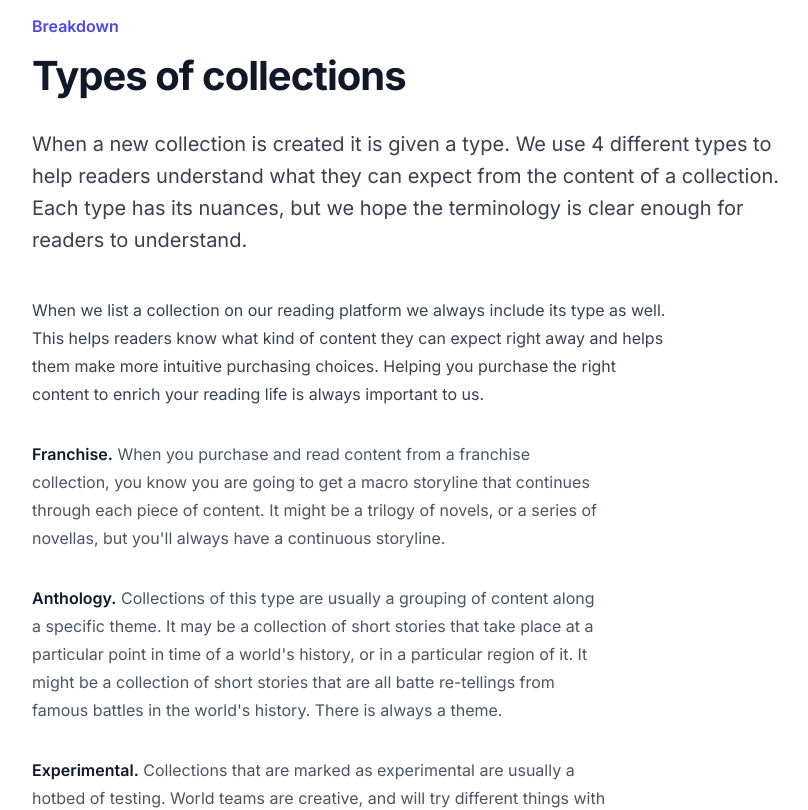
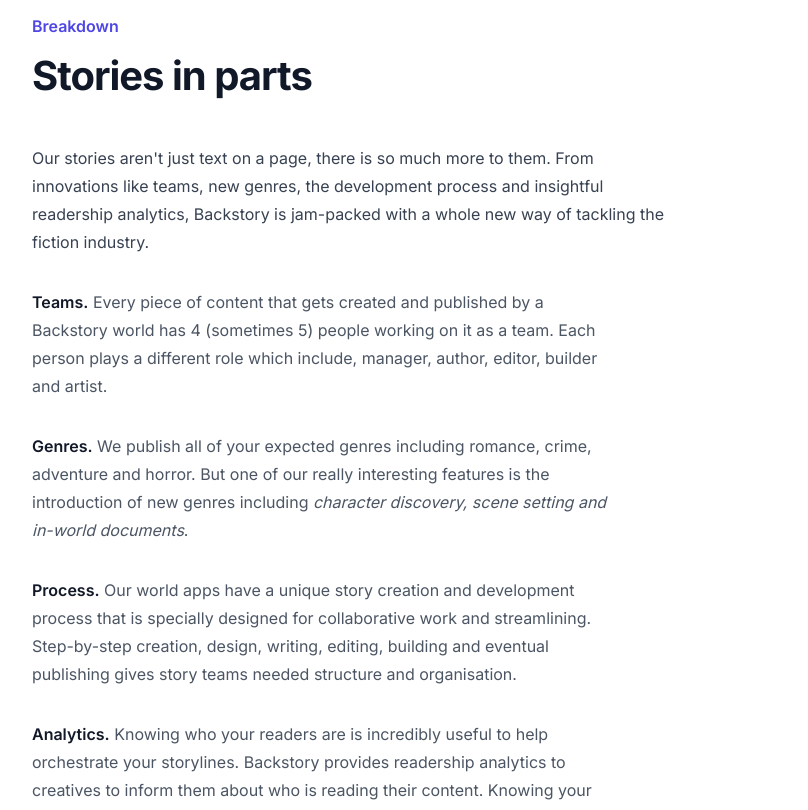
Before and after one commit to BackStoryOrg/website, a Next.js app: page /guides/stories in a window 1280 px wide. Shown: the part 1320-2130 px from the top of the page, without its empty margins (224-1032 px from the left). Built offline with nearby package versions, Linux system fonts and the light colour scheme.

Commit message:
Update Stories

```diff
--- a/src/components/guides/Stories.tsx
+++ b/src/components/guides/Stories.tsx
@@ -34,7 +34,7 @@ export function StoriesContent1() {
                 We organise stories into <a href="https://www.backstory.ink/guides/collections" className="text-base leading-7 text-indigo-600">collections</a> to help readers understand how they are tied together. We produce different types of collections to help make it easier to group different types of stories together.
               </p>
               <p className="mt-8">
-                Our stories aren&apos;t just narratives with a beginning, middle and end, we include all kinds of other content as well. From diary extracts, magic potion recipes, to in-character travel journals and famous battle re-tellings. Our content types bring all kinds of creatives to our fictional worlds from authors to travel bloggers and everything in between.
+                Our stories aren&apos;t just narratives with a beginning, middle and end, we include all kinds of other content as well. From diary extracts, magic potion recipes, to in-character travel journals and famous battle re-tellings. Our content types bring all kinds of creatives to our fictional worlds from authors to travel bloggers and everyone in between.
               </p>
             </div>
           </div>
@@ -49,33 +49,33 @@ export function StoriesContent2() {
     <div className="bg-white px-6 py-32 lg:px-8">
       <div className="mx-auto max-w-3xl text-base leading-7 text-gray-700">
         <p className="text-base font-semibold leading-7 text-indigo-600">Breakdown</p>
-        <h1 className="mt-2 text-3xl font-bold tracking-tight text-gray-900 sm:text-4xl">Types of collections</h1>
+        <h1 className="mt-2 text-3xl font-bold tracking-tight text-gray-900 sm:text-4xl">Stories in parts</h1>
         <p className="mt-6 text-xl leading-8">
-          When a new collection is created it is given a type. We use 4 different types to help readers understand what they can expect from the content of a collection. Each type has its nuances, but we hope the terminology is clear enough for readers to understand.
+
         </p>
         <div className="mt-10 max-w-2xl">
           <p>
-            When we list a collection on our reading platform we always include its type as well. This helps readers know what kind of content they can expect right away and helps them make more intuitive purchasing choices. Helping you purchase the right content to enrich your reading life is always important to us.
+            Our stories aren&apos;t just text on a page, there is so much more to them. From innovations like teams, new genres, the development process and insightful readership analytics, Backstory is jam-packed with a whole new way of tackling the fiction industry.
           </p>
           <ul role="list" className="mt-8 max-w-xl space-y-8 text-gray-600">
             <li className="flex gap-x-3">
               <span>
-                <strong className="font-semibold text-gray-900">Franchise.</strong> When you purchase and read content from a franchise collection, you know you are going to get a macro storyline that continues through each piece of content. It might be a trilogy of novels, or a series of novellas, but you&apos;ll always have a continuous storyline.
+                <strong className="font-semibold text-gray-900">Teams.</strong> Every piece of content that gets created and published by a Backstory world has 4 (sometimes 5) people working on it as a team. Each person plays a different role which include, manager, author, editor, builder and artist.
               </span>
             </li>
             <li className="flex gap-x-3">
               <span>
-                <strong className="font-semibold text-gray-900">Anthology.</strong> Collections of this type are usually a grouping of content along a specific theme. It may be a collection of short stories that take place at a particular point in time of a world&apos;s history, or in a particular region of it. It might be a collection of short stories that are all batte re-tellings from famous battles in the world&apos;s history. There is always a theme.
+                <strong className="font-semibold text-gray-900">Genres.</strong> We publish all of your expected genres including romance, crime, adventure and horror. But one of our really interesting features is the introduction of new genres including <i>character discovery, scene setting and in-world documents</i>.
               </span>
             </li>
             <li className="flex gap-x-3">
               <span>
-                <strong className="font-semibold text-gray-900">Experimental.</strong> Collections that are marked as experimental are usually a hotbed of testing. World teams are creative, and will try different things with their content to see how readers feel about it. You might expect to see short-stories in these kinds of collections that are test-beds for potential future franchises.
+                <strong className="font-semibold text-gray-900">Process.</strong> Our world apps have a unique story creation and development process that is specially designed for collaborative work and streamlining. Step-by-step creation, design, writing, editing, building and eventual publishing gives story teams needed structure and organisation.
               </span>
             </li>
             <li className="flex gap-x-3">
               <span>
-                <strong className="font-semibold text-gray-900">Collection.</strong> If a world team decides that the content they are going to create and publish doesn&apos;t fit into other collection types they will use this type. Don&apos;t expect a continuous storyline, it will most likely be &apos;miscellaneous&apos;.
+                <strong className="font-semibold text-gray-900">Analytics.</strong> Knowing who your readers are is incredibly useful to help orchestrate your storylines. Backstory provides readership analytics to creatives to inform them about who is reading their content. Knowing your readers can help increase your sales and readership.
               </span>
             </li>
           </ul>
```
